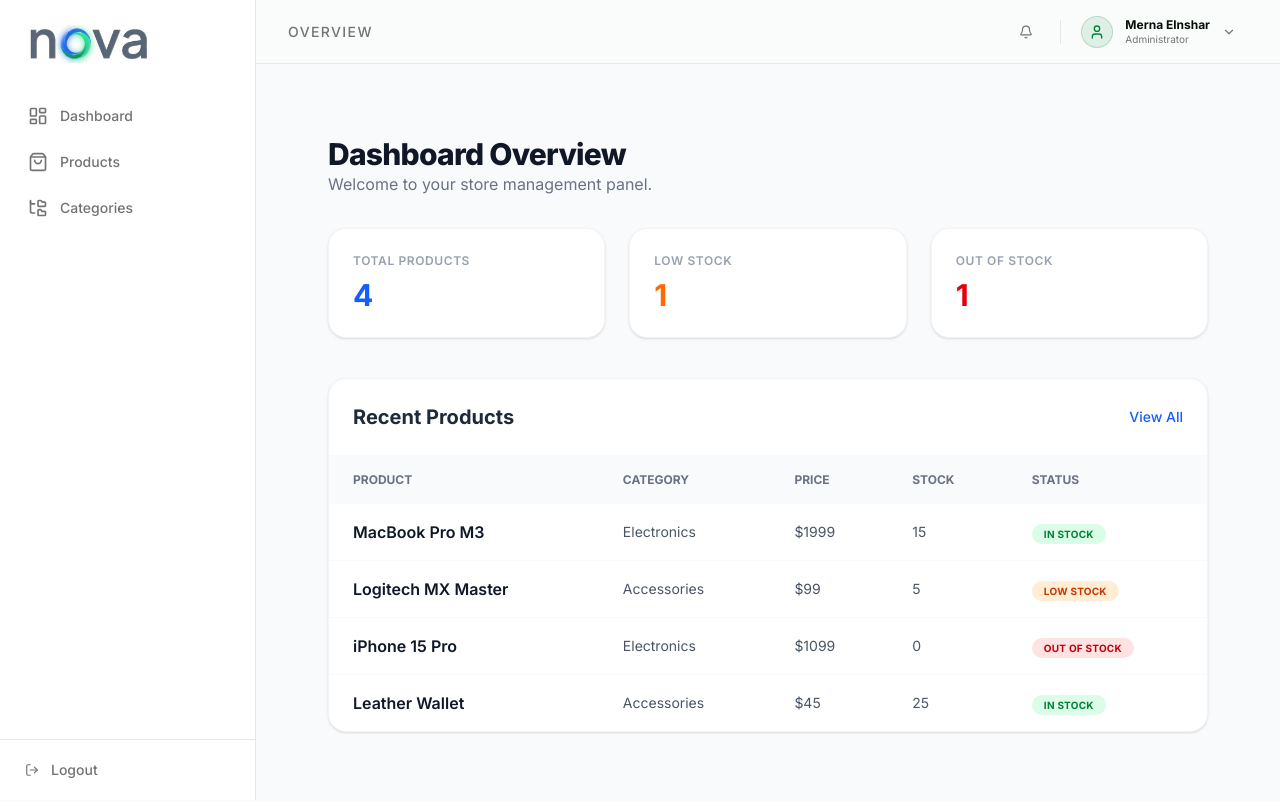
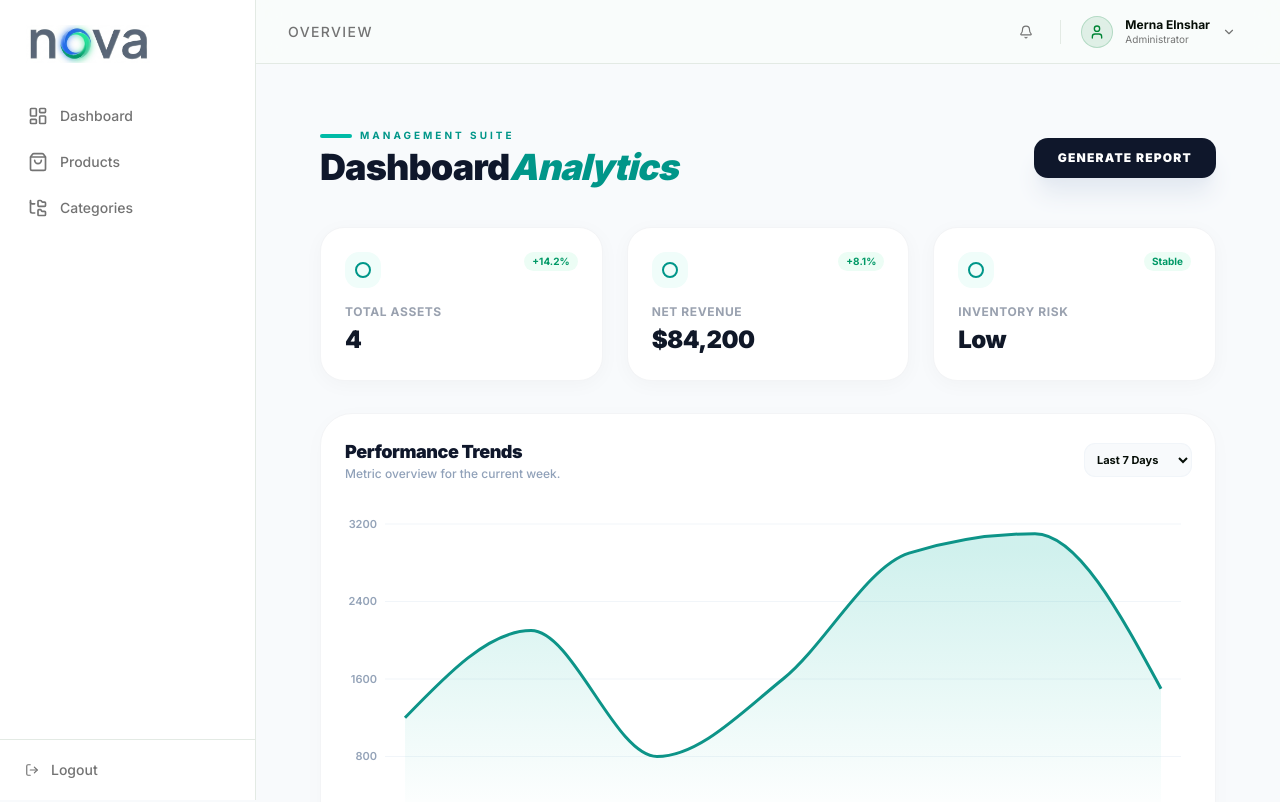
Before and after one commit to eslamibrahim30/e-commerce-dashboard-nextjs, a Next.js app: page /dashboard in a window 1280 px wide. Shown: the top 802 px of the page. Built offline with nearby package versions, Linux system fonts and the light colour scheme.

Commit message:
Finalized Luxury Dashboard UI with Teal theme and responsive header

```diff
--- a/package.json
+++ b/package.json
@@ -24,6 +24,7 @@
     "next": "16.1.5",
     "react": "19.1.5",
     "react-dom": "19.1.5",
+    "recharts": "^3.8.1",
     "shadcn": "^4.2.0",
     "tailwind-merge": "^3.5.0",
     "tw-animate-css": "^1.4.0"
--- a/src/app/dashboard/data.ts
+++ b/src/app/dashboard/data.ts
@@ -13,3 +13,13 @@ export const products: Product[] = [
   { id: '3', name: 'iPhone 15 Pro', category: 'Electronics', price: 1099, stock: 0, status: 'Out of Stock' },
   { id: '4', name: 'Leather Wallet', category: 'Accessories', price: 45, stock: 25, status: 'In Stock' },
 ];
+
+export const salesData = [
+  { name: 'Mon', sales: 1200 },
+  { name: 'Tue', sales: 2100 },
+  { name: 'Wed', sales: 800 },
+  { name: 'Thu', sales: 1600 },
+  { name: 'Fri', sales: 2900 },
+  { name: 'Sat', sales: 3100 },
+  { name: 'Sun', sales: 1500 },
+];
--- a/src/app/dashboard/page.tsx
+++ b/src/app/dashboard/page.tsx
@@ -1,68 +1,146 @@
+"use client";
+
 import React from 'react';
-import { products } from './data';
+import {
+  AreaChart, Area, XAxis, YAxis, CartesianGrid,
+  Tooltip, ResponsiveContainer
+} from 'recharts';
+import { products, salesData } from './data';
 
-// Component for displaying individual statistic cards
-const StatCard = ({ title, value, color }: { title: string; value: number | string; color: string }) => (
-  <div className="bg-white p-6 rounded-2xl shadow-sm border border-gray-100 transition-all hover:shadow-md">
-    <p className="text-xs font-semibold text-gray-400 uppercase tracking-wider">{title}</p>
-    <p className={`text-3xl font-bold mt-2 ${color}`}>{value}</p>
+const ModernStatCard = ({ title, value, trend, isPositive }: any) => (
+  <div className="relative overflow-hidden bg-white p-6 rounded-[1.5rem] border border-gray-100 shadow-[0_4px_20px_rgb(0,0,0,0.03)] transition-all duration-500 hover:shadow-[0_10px_30px_rgb(0,0,0,0.08)] hover:-translate-y-1">
+    <div className="flex justify-between items-start mb-4">
+      <div className="p-2.5 bg-teal-50 rounded-xl">
+        <div className="w-4 h-4 border-2 border-teal-600 rounded-full" />
+      </div>
+      <span className={`text-[10px] font-bold px-2 py-0.5 rounded-lg ${isPositive ? 'bg-emerald-50 text-emerald-600' : 'bg-rose-50 text-rose-600'}`}>
+        {trend}
+      </span>
+    </div>
+    <div>
+      <p className="text-xs font-bold text-gray-400 uppercase tracking-wider">{title}</p>
+      <h3 className="text-2xl font-black text-gray-900 mt-1 tracking-tight">{value}</h3>
+    </div>
   </div>
 );
 
-export default function DashboardPage() {
+export default function LuxuryDashboard() {
   return (
-    <main className="p-4 md:p-10 mx-auto max-w-7xl">
-      {/* Header */}
-      <div className="mb-8">
-        <h1 className="text-3xl font-extrabold text-gray-900 tracking-tight">Dashboard Overview</h1>
-        <p className="text-gray-500">Welcome to your store management panel.</p>
+    <main className="min-h-screen bg-[#F8FAFC] p-6 md:p-8 font-sans selection:bg-teal-100">
+      <div className="max-w-6xl mx-auto">
+
+        <header className="flex flex-row items-center justify-between mb-10 w-full">
+          <div className="flex flex-col gap-1">
+            <div className="flex items-center gap-2">
+              <span className="h-1 w-8 bg-teal-500 rounded-full"></span>
+              <span className="text-teal-600 font-bold text-[10px] uppercase tracking-[0.3em]">
+                Management Suite
+              </span>
+            </div>
+            <h1 className="text-4xl font-black text-slate-900 tracking-tight">
+              Dashboard<span className="text-teal-600 italic">Analytics</span>
+            </h1>
           </div>
 
-      {/* Stats Grid (Day 1) */}
-      <div className="grid grid-cols-1 sm:grid-cols-2 lg:grid-cols-3 gap-6 mb-10">
-        <StatCard title="Total Products" value={products.length} color="text-blue-600" />
-        <StatCard title="Low Stock" value={1} color="text-orange-500" />
-        <StatCard title="Out of Stock" value={1} color="text-red-600" />
+          <div className="flex items-center gap-4">
+
+            <button className="bg-slate-900 text-white px-6 py-3 rounded-xl text-xs font-black uppercase tracking-widest hover:bg-teal-600 hover:shadow-teal-100 transition-all duration-300 shadow-xl shadow-slate-200 whitespace-nowrap active:scale-95">
+              Generate Report
+            </button>
+          </div>
+        </header>
+
+        <div className="grid grid-cols-1 md:grid-cols-3 gap-6 mb-8">
+          <ModernStatCard title="Total Assets" value={products.length} trend="+14.2%" isPositive={true} />
+          <ModernStatCard title="Net Revenue" value="$84,200" trend="+8.1%" isPositive={true} />
+          <ModernStatCard title="Inventory Risk" value="Low" trend="Stable" isPositive={true} />
         </div>
 
-      {/* Products Table (Day 2) */}
-      <div className="bg-white border border-gray-100 rounded-2xl shadow-sm overflow-hidden">
-        <div className="p-6 border-b border-gray-50 flex justify-between items-center">
-          <h2 className="text-xl font-bold text-gray-800">Recent Products</h2>
-          <button className="text-sm font-medium text-blue-600 hover:text-blue-700">View All</button>
+        <section className="bg-white rounded-[2rem] border border-gray-100 p-6 shadow-[0_4px_25px_rgb(0,0,0,0.02)] mb-8">
+          <div className="flex justify-between items-center mb-8">
+            <div>
+              <h2 className="text-lg font-black text-slate-900 tracking-tight">Performance Trends</h2>
+              <p className="text-slate-400 text-xs font-medium">Metric overview for the current week.</p>
             </div>
+            <select className="bg-slate-50 border-none rounded-lg text-[11px] font-bold p-2 outline-none ring-1 ring-slate-100 cursor-pointer">
+              <option>Last 7 Days</option>
+              <option>Last 30 Days</option>
+            </select>
+          </div>
+          <div className="h-[350px] w-full">
+            <ResponsiveContainer width="100%" height="100%">
+              <AreaChart data={salesData} margin={{ top: 10, right: 10, left: -20, bottom: 0 }}>
+                <defs>
+                  <linearGradient id="premiumGradient" x1="0" y1="0" x2="0" y2="1">
+                    <stop offset="5%" stopColor="#14b8a6" stopOpacity={0.2}/>
+                    <stop offset="95%" stopColor="#14b8a6" stopOpacity={0}/>
+                  </linearGradient>
+                </defs>
+                <CartesianGrid strokeDasharray="0" vertical={false} stroke="#F1F5F9" />
+                <XAxis
+                  dataKey="name"
+                  axisLine={false}
+                  tickLine={false}
+                  tick={{fill: '#475569', fontSize: 13, fontWeight: 700}}
+                  dy={10}
+                  padding={{ left: 20, right: 20 }}
+                />
+                <YAxis axisLine={false} tickLine={false} tick={{fill: '#94A3B8', fontSize: 11, fontWeight: 600}} />
+                <Tooltip
+                  formatter={(value: any) => [`$${Number(value).toLocaleString()}`, "Revenue"]}
+                  contentStyle={{ backgroundColor: '#0F172A', borderRadius: '12px', border: 'none', color: '#fff', padding: '10px' }}
+                  itemStyle={{ color: '#2dd4bf', fontWeight: 'bold' }}
+                />
+                <Area
+                  type="monotone"
+                  dataKey="sales"
+                  stroke="#0d9488"
+                  strokeWidth={3}
+                  fillOpacity={1}
+                  fill="url(#premiumGradient)"
+                />
+              </AreaChart>
+            </ResponsiveContainer>
+          </div>
+        </section>
 
+        <section className="bg-white rounded-[2rem] border border-gray-100 shadow-[0_4px_25px_rgb(0,0,0,0.02)] overflow-hidden">
+          <div className="p-6 border-b border-slate-50">
+            <h2 className="text-lg font-black text-slate-900 tracking-tight">Active Inventory</h2>
+          </div>
           <div className="overflow-x-auto">
-          <table className="w-full text-left border-collapse">
-            <thead className="bg-gray-50 text-gray-500 text-xs uppercase font-semibold">
-              <tr>
-                <th className="px-6 py-4">Product</th>
-                <th className="px-6 py-4">Category</th>
-                <th className="px-6 py-4">Price</th>
-                <th className="px-6 py-4">Stock</th>
-                <th className="px-6 py-4">Status</th>
+            <table className="w-full text-left">
+              <thead>
+                <tr className="text-slate-400 text-[10px] uppercase font-black tracking-[0.15em]">
+                  <th className="px-8 py-5">Asset Name</th>
+                  <th className="px-8 py-5">Category</th>
+                  <th className="px-8 py-5">Price</th>
+                  <th className="px-8 py-5">Status</th>
                 </tr>
               </thead>
-            <tbody className="divide-y divide-gray-50">
+              <tbody className="divide-y divide-slate-50">
                 {products.map((product) => (
-                <tr key={product.id} className="hover:bg-gray-50/50 transition-colors">
-                  <td className="px-6 py-4 font-semibold text-gray-900">{product.name}</td>
-                  <td className="px-6 py-4 text-gray-600 text-sm">{product.category}</td>
-                  <td className="px-6 py-4 text-gray-600 text-sm">${product.price}</td>
-                  <td className="px-6 py-4 text-gray-600 text-sm">{product.stock}</td>
-                  <td className="px-6 py-4">
-                    <span className={`px-3 py-1 rounded-full text-[10px] font-bold uppercase tracking-wide
-                      ${product.status === 'In Stock' ? 'bg-green-100 text-green-700' :
-                        product.status === 'Low Stock' ? 'bg-orange-100 text-orange-700' :
-                        'bg-red-100 text-red-700'}`}>
+                  <tr key={product.id} className="group hover:bg-slate-50/50 transition-colors">
+                    <td className="px-8 py-5 font-bold text-slate-900 text-sm">{product.name}</td>
+                    <td className="px-8 py-5">
+                      <span className="text-slate-500 font-medium text-xs">{product.category}</span>
+                    </td>
+                    <td className="px-8 py-5 font-black text-slate-900 text-sm">${product.price.toLocaleString()}</td>
+                    <td className="px-8 py-5">
+                      <div className="flex items-center gap-2">
+                        <span className={`w-1.5 h-1.5 rounded-full animate-pulse ${product.status === 'In Stock' ? 'bg-emerald-500' : 'bg-rose-500'}`} />
+                        <span className={`text-[10px] font-black uppercase tracking-wider ${product.status === 'In Stock' ? 'text-emerald-600' : 'text-rose-600'}`}>
                           {product.status}
                         </span>
+                      </div>
                     </td>
                   </tr>
                 ))}
               </tbody>
             </table>
           </div>
+        </section>
+
       </div>
     </main>
   );
```
Also changed, not shown: 1 other file (tests, documents, lock files or other folders). Lines whose indentation alone changed are shown as unchanged.
